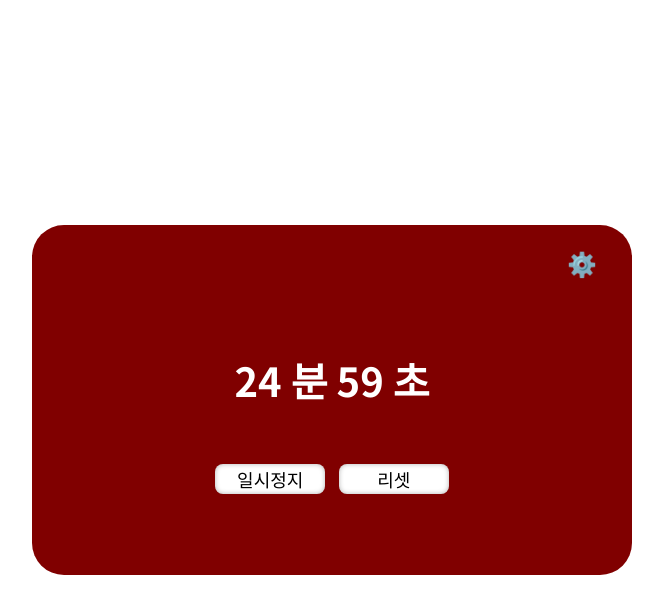
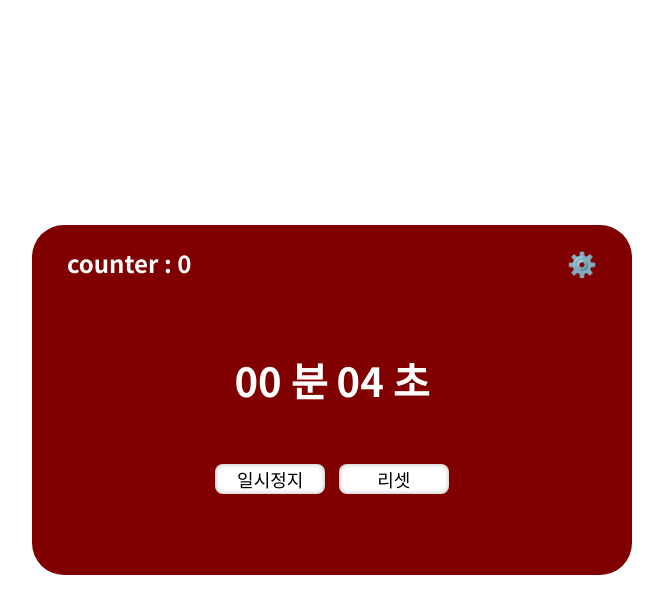
Before and after one commit to MTSEO1/Pomodoro-Technique, a website built with webpack: page index.html in a window 1280 px wide. Both pictures are taken after a click on the button "시작". Shown: the whole page, without its empty margins (308-971 px from the left). Built offline with nearby package versions, Linux system fonts and the light colour scheme; what nosleep.js would draw is missing.

Commit message:
Update Counter

```diff
--- a/index.html
+++ b/index.html
@@ -21,6 +21,7 @@
   <body>
     <div id="contanier">
       <div id="contanier-contents" >
+        <div><h2 id="counter"></h2></div>
         <div><h2 id="open-set">⚙️</h2></div>
         <div>
           <h1 id="timer">25 분 00 초</h1>
--- a/src/index.js
+++ b/src/index.js
@@ -21,6 +21,12 @@ const title = document.querySelector('title');
 const autoTime = document.getElementById('auto-time');
 const soundBtn = document.getElementById('sound-btn');
 
+//Counter
+const count = document.getElementById('counter');
+let counter = 0;
+count.innerHTML = `counter : ${counter}`;
+
+//Set Time
 let setTimerMin = parseInt(timerMin.value);
 let setBreakMin = parseInt(breakMin.value);
 
@@ -35,10 +41,10 @@ breakMin.addEventListener('change', () => {
 });
 
 //Timer default value
-// let START_TIME = 5;
-// let BREAK_TIME = 3;
-let START_TIME = 25 * 60;
-let BREAK_TIME = 5 * 60;
+let START_TIME = 5;
+let BREAK_TIME = 3;
+// let START_TIME = 25 * 60;
+// let BREAK_TIME = 5 * 60;
 
 //set Timer
 submitMin.addEventListener('click', () => {
@@ -88,11 +94,15 @@ const timer = () => {
       timerTxt.innerHTML = '끝, 휴식 시작할까요?';
       title.innerHTML = '🍅 뽀모도로';
       state = 3;
+      counter += 1;
+      count.innerHTML = `counter : ${counter}`;
       startBtn.classList.remove(HIDDEN_CLASSNAME);
       pauseBtn.classList.add(HIDDEN_CLASSNAME);
       cancelBtn.classList.add(HIDDEN_CLASSNAME);
     } else {
       state = 3;
+      counter += 1;
+      count.innerHTML = `counter : ${counter}`;
       onClickStart();
     }
   } else if (time < 0 && state === 3) {
@@ -178,6 +188,8 @@ function onClickCancel() {
       START_TIME / 60 < 10 ? `0${START_TIME / 60}` : START_TIME / 60
     } 분 00 초`;
     console.log('state: ', state);
+    counter = 0;
+    count.innerHTML = `counter : ${counter}`;
     startBtn.classList.remove(HIDDEN_CLASSNAME);
     pauseBtn.classList.add(HIDDEN_CLASSNAME);
     cancelBtn.classList.add(HIDDEN_CLASSNAME);
--- a/src/style.css
+++ b/src/style.css
@@ -58,6 +58,12 @@ button {
 #timer {
   margin: 50px 0;
   font-size: 40px;
+}
+
+#counter {
+  position: absolute;
+  top: 20px;
+  left: 35px;
 }
 
 #open-set {
```
Also changed, not shown: README.md, dist/common.css, dist/index.html, dist/main.js.
